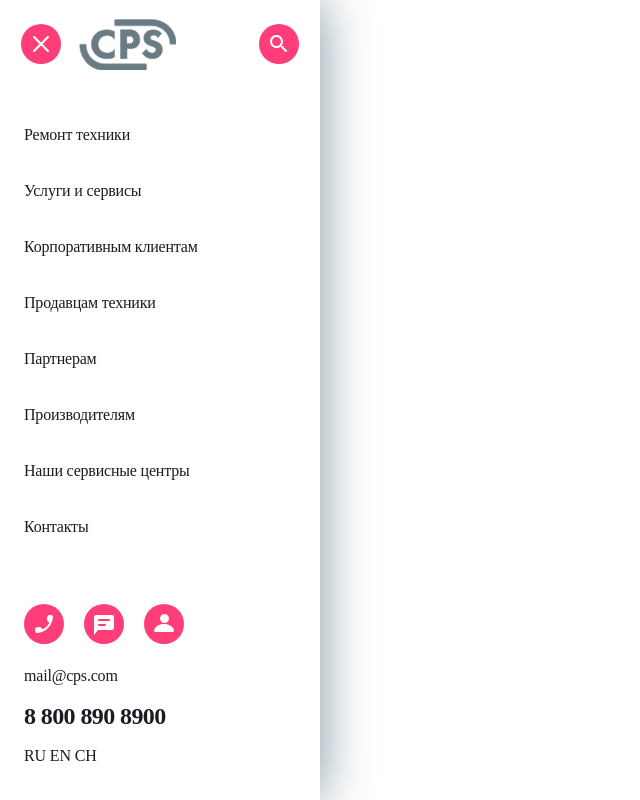
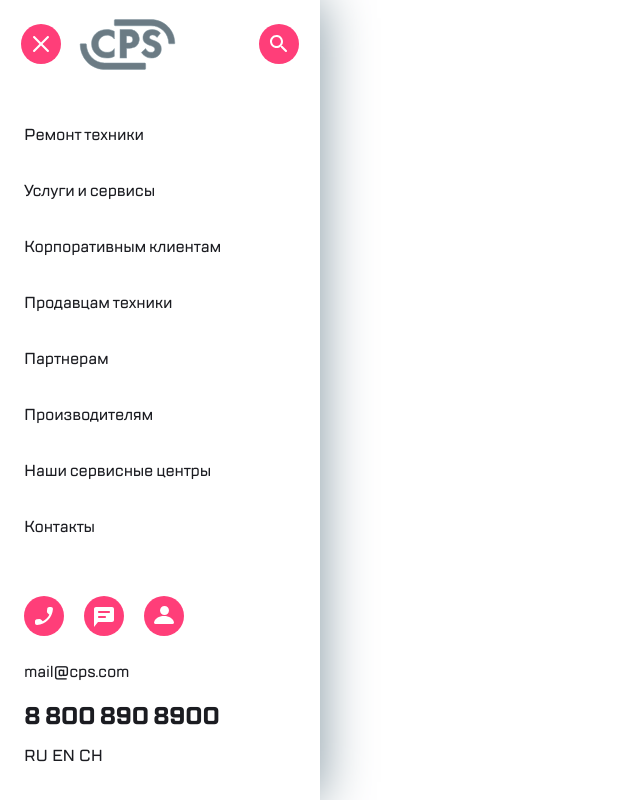
Before and after one commit to Vinkol/Kata-4.1.3, a plain HTML site: page index.html in a window 1280 px wide. Shown: the whole page, without its empty margins (0-640 px from the left). Drawn offline with Linux system fonts and the light colour scheme; files whose address does not match are found by name.

Commit message:
Исправления 22.04

```diff
--- a/index.html
+++ b/index.html
@@ -11,11 +11,13 @@
     <aside class="aside">
         <nav class="nav">
             <header class="header">
-                <button type="buttom" class="header__btn header__btn--exit"></button>
-                <a href="#" alt="logo" class="header__logo header__logo--img"></a>
-                <button type="button" class="header__btn header__btn--search"></button>
+                <button class="header__btn header__btn--exit"></button>
+                <a href="#" class="header__logo">
+                    <img src="./assets/icons/logo.svg" alt="logo" class="header__logo--img">
+                </a>
+                <button class="header__btn header__btn--search"></button>
             </header>
-            <main class="main">
+            <nav class="main">
                 <ul class="main__list">
                     <li class="main__item">
                         <a href="#" class="main__link">Ремонт техники</a>
@@ -42,20 +44,20 @@
                         <a href="#" class="main__link">Контакты</a>
                     </li>
                 </ul>
-            </main>
+            </nav>
         </nav>
         <footer class="footer">
             <div class="footer__btn">
-                <button class="btn footer__btn--call" type="button"></button>
-                <button class="btn footer__btn--chat" type="button"></button>
-                <button class="btn footer__btn--profile" type="button"></button>
+                <button class="btn footer__btn--call"></button>
+                <button class="btn footer__btn--chat"></button>
+                <button class="btn footer__btn--profile"></button>
             </div>
-                <a class="footer__mail" href="mailto:mail@cps.com" type="mail">mail@cps.com</a>
-                <a class="footer__phone" href="tel:88008908900" type="phone">8 800 890 8900</a>
+                <a class="footer__mail" href="mailto:mail@cps.com">mail@cps.com</a>
+                <a class="footer__phone" href="tel:88008908900">8 800 890 8900</a>
             <div class="footer__lang">
-                <button class="footer__lang--btn" type="button">RU</button>
-                <button class="footer__lang--btn" type="button">EN</button>
-                <button class="footer__lang--btn" type="button">CH</button>
+                <button class="footer__lang--btn">RU</button>
+                <button class="footer__lang--btn">EN</button>
+                <button class="footer__lang--btn">CH</button>
             </div>
         </footer>
     </aside>
--- a/style/css.css
+++ b/style/css.css
@@ -81,13 +81,11 @@ body {
 }
 
 .header__logo--img {
-    background-image: url(../assets/icons/logo.svg);
-    background-repeat: no-repeat;
     width: 97px;
     height: 51px;
 }
 
-/* MAIN */
+/* nav-MAIN */
 
 .main {
     margin-top: 28px;
@@ -106,12 +104,13 @@ body {
 
 .main__link {
     text-decoration: none;
-    font-family: "TT Lakes";
+    font-family: "TT Lakes Medium";
     font-size: 16px;
+    font-weight: 500;
     line-height: 24px;
     letter-spacing: -0.2px;
     padding-left: 24px;
-    color: #1B1C21;
+    color: #1b1c21;
 }
 
 .main__item {
@@ -176,12 +175,12 @@ body {
     text-decoration: none;
     margin: 0;
     color: #1b1c21;
-    font-family: "TT Lakes";
+    font-family: "TT Lakes Medium";
     font-size: 16px;
     font-style: normal;
     font-weight: 500;
-    line-height: 24px;
-    letter-spacing:-0.2px;
+    line-height: 32px;
+    letter-spacing: -0.2px;
     margin-top: 16px;
 }
 
@@ -189,12 +188,12 @@ body {
     display: block;
     text-decoration: none;
     color: #1b1c21;
-    font-family: "TT Lakes";
+    font-family: "TT Lakes Bold";
     font-size: 24px;
     font-style: normal;
-    font-weight: bold;
+    font-weight: 700;
     line-height: 32px;
-    letter-spacing:-0.6px;
+    letter-spacing: -0.6px;
     margin-top: 12px;
 }
 
@@ -204,7 +203,7 @@ body {
 
 .footer__lang--btn {
     color: #1b1c21;
-    font-family: "TT Lakes";
+    font-family: "TT Lakes Medium";
     font-size: 16px;
     font-style: normal;
     font-weight: 500;
@@ -222,6 +221,6 @@ body {
     font-style: normal;
     font-weight: 500;
     line-height: 24px;
-    letter-spacing:-0.2px;
+    letter-spacing: -0.2px;
     transition: 0.3s;
 }
```
Also changed, not shown: 1 other file.
